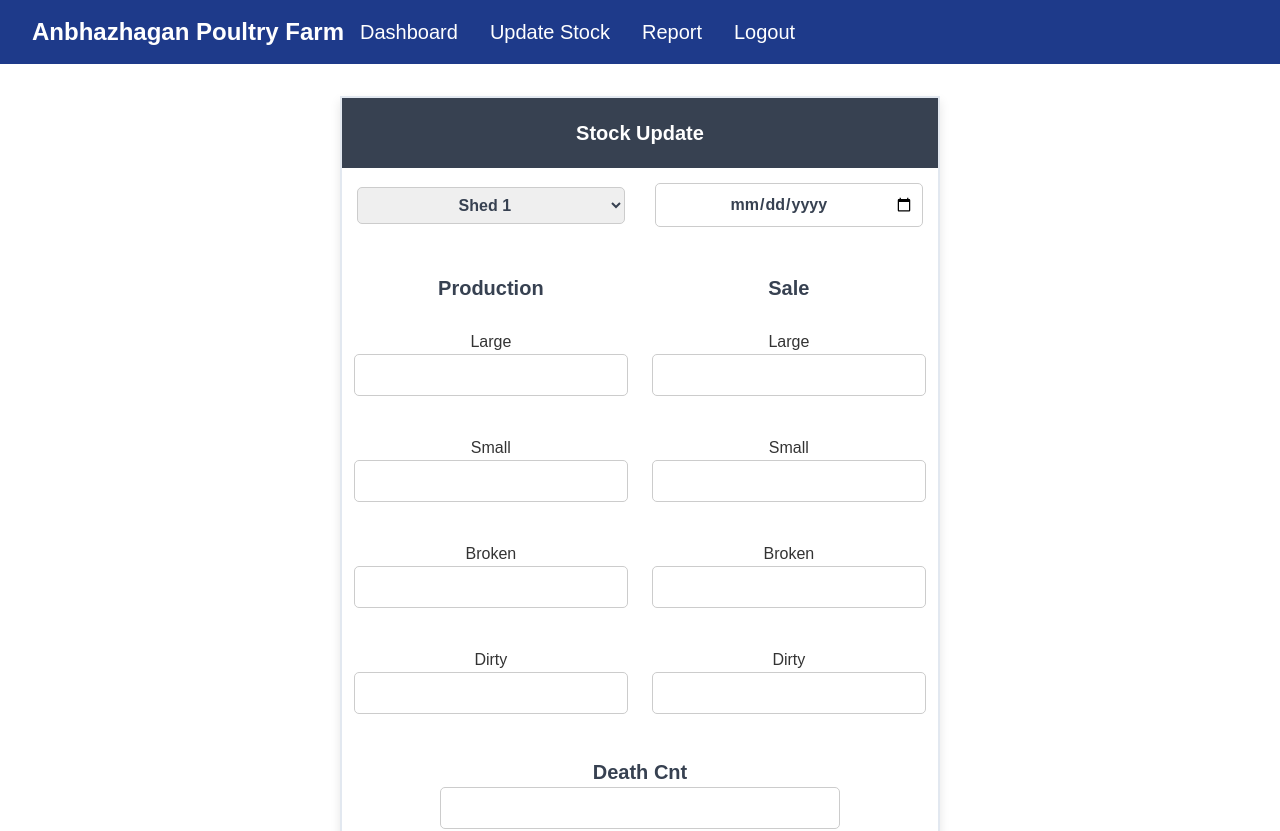
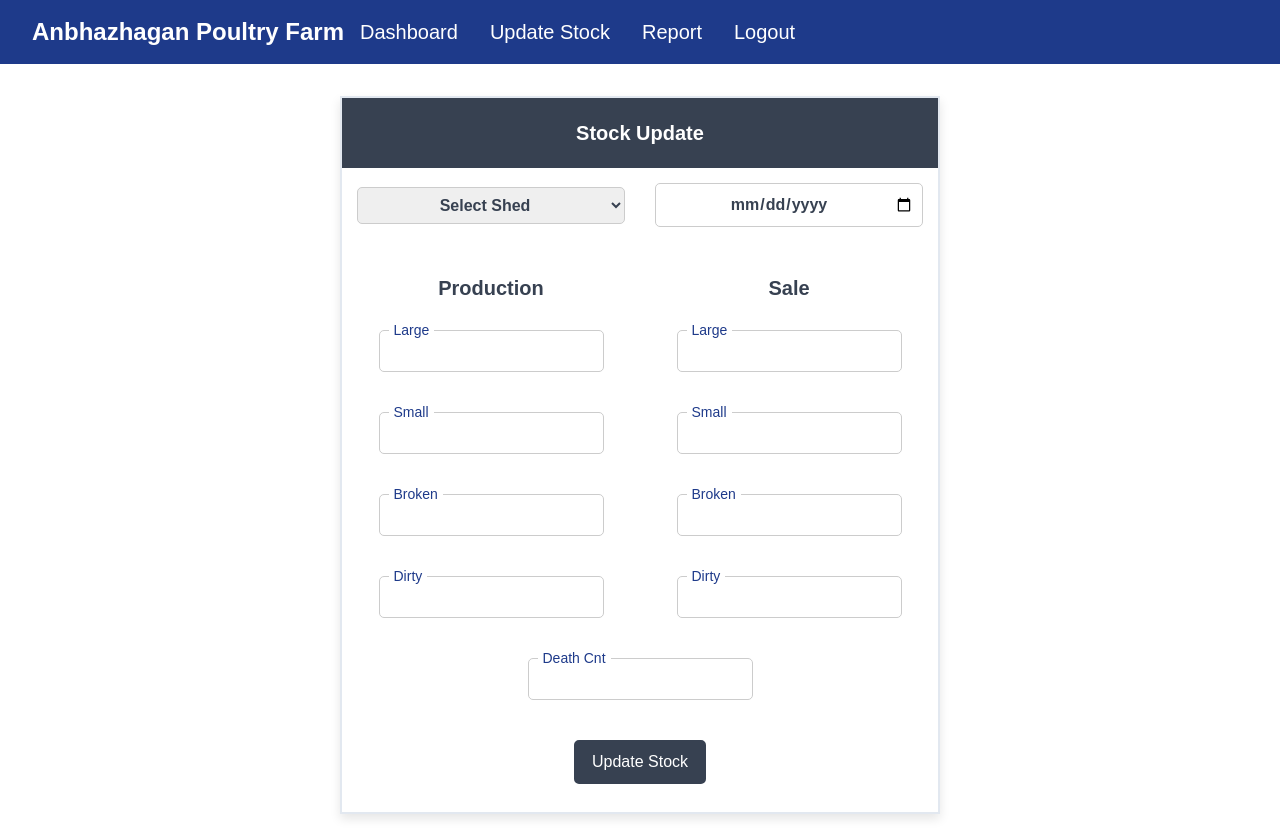
Before and after one commit to GokulKumar2003/Poultry-Farm-Front-End, a React (Vite) app: page /stock-update in a window 1280 px wide. Shown: the top 831 px of the page. Built offline with nearby package versions, Linux system fonts and the light colour scheme.

Commit message:
added authentication

```diff
--- a/package.json
+++ b/package.json
@@ -10,6 +10,7 @@
     "preview": "vite preview"
   },
   "dependencies": {
+    "axios": "^1.7.9",
     "react": "^18.3.1",
     "react-dom": "^18.3.1",
     "react-router-dom": "^7.0.2",
--- a/src/components/Dashboard.jsx
+++ b/src/components/Dashboard.jsx
@@ -8,11 +8,19 @@ export default function Dashboard() {
   const [shedData, setShedData] = useState([]);
   const [loading, setLoading] = useState(true);
   const [loadingErr, setLoadingErr] = useState(false);
-
-  useEffect(() => {
+  const token = localStorage.getItem('token');
   const fetchShedData = async () => {
+    console.log(token);
     try {
-        const response = await fetch('http://localhost:8080/api/1.0/stocks');
+      const response = await fetch('http://localhost:8080/api/1.0/stocks', {
+        method: 'GET',
+        headers: {
+            'Content-Type': 'application/json',
+            'Authorization': `Bearer ${token}`
+        },
+        redirect: "follow"
+    });
+    console.log("Token being sent:", token);
       if (!response.ok) {
         throw new Error('Failed to fetch data');
       }
@@ -26,6 +34,7 @@ export default function Dashboard() {
     }
   };
 
+  useEffect(() => {
     fetchShedData();
   }, []);
 
@@ -49,6 +58,8 @@ export default function Dashboard() {
             <td>Error in Loading Stock..</td>
           </tr>
           </table>
+          <Reset />
+          <ToastContainer />
       </>
     )
   }
@@ -122,6 +133,7 @@ function Reset(){
   const [shedId, setShedId] = useState(0);
   const [confirmMsg, setConfirmMsg] = useState("");
   const [batchStartDate, setBatchStartDate] = useState("");
+  const token = localStorage.getItem("token");
 
   async function handleReset(){
 
@@ -164,6 +176,7 @@ function Reset(){
         method: 'POST',
         headers: {
           'Content-Type': 'application/json',
+          'Authorization': `Bearer ${token}`
         },
         body: JSON.stringify({shedId, birdsCnt, batchStartDate}),
         });
@@ -192,9 +205,8 @@ function Reset(){
         </tr> */}
         <tr>
           <td className="cellStyle">
-              <b><p>Select Shed ID</p></b>
               <select  name="shedId" value={shedId} onChange={(e)=>{setShedId(e.target.value)}}>
-                <option value="0">Shed</option>
+                <option value="0">Select Shed</option>
                 <option value="1">Shed 1</option>
                 <option value="2">Shed 2</option>
                 <option value="3">Shed 3</option>
@@ -203,20 +215,28 @@ function Reset(){
               </select>
           </td>
           <td className="cellStyle">
-            <b><p>No of Birds</p></b>
+            <div class="input-container">
+              <label for="birds">Birds Cnt</label>
               <input type = "text" name="birds" value={birdsCnt} onChange={(e)=>{setBirdsCnt(e.target.value)}} />
+            </div>
+
           </td>
           <td className="cellStyle">
-            <b><p>Batch Start Date</p></b>
+            <div class="input-container">
+              <label for="batch-start-date">Batch Start Date</label>
               <input type = "date" name="batch-start-date" value={batchStartDate} onChange={(e)=>{setBatchStartDate(e.target.value)}} />
+            </div>
           </td>
         </tr>
         <tr>
           <td className="cellStyle">
-            <span>Type this: <b>shed{shedId}-{birdsCnt}</b></span>
+            <span><b>shed{shedId}-{birdsCnt}</b></span>
           </td>
           <td className="cellStyle">
-            <input autocomplete="off" type = "text" name="birds" value={confirmMsg} onChange={(e)=>{setConfirmMsg(e.target.value)}} placeholder="type here.." />
+            <div class="input-container">
+              <label for="confirmMsg">Confirmation Msg</label>
+              <input autocomplete="off" type = "text" name="confirmMsg" value={confirmMsg} onChange={(e)=>{setConfirmMsg(e.target.value)}} />
+            </div>
           </td>
           <td className="cellStyle" colSpan={3}>
             <button type="button" onClick={handleReset} >Reset Stock</button>
--- a/src/components/DownloadReport.jsx
+++ b/src/components/DownloadReport.jsx
@@ -12,6 +12,7 @@ export default function DownloadReport(){
   const [downloadLink, setDownloadLink] = useState('');
   const [report, setReport] = useState({})
   const [isReportReady, setIsReportReady] = useState(false);
+  const token = localStorage.getItem("token");
 
   const showToast = (type) => {
     // Dismiss all previous toasts before showing a new one
@@ -102,6 +103,7 @@ export default function DownloadReport(){
                           method: "POST",
                           headers: {
                             "Content-Type": "application/json",
+                            'Authorization': `Bearer ${token}`
                           },
                           body: JSON.stringify(reqMsg),
                         });
@@ -193,6 +195,9 @@ export default function DownloadReport(){
 };
 
 function ReportTable({report}){
+  function handleDownload(){
+
+  }
   return(
     <>
       <table className='dashboard'>
@@ -233,7 +238,6 @@ function ReportTable({report}){
 }
 
 function ReportTableEntry({reportEntry, i}){
-  console.log(i)
   return(
     <>
     <tr className={(i%2 === 0) ? "even-row" : "odd-row"}>
--- a/src/components/Logout.jsx
+++ b/src/components/Logout.jsx
@@ -5,7 +5,9 @@ export default function Logout(){
   const navigate = useNavigate();
 
   useEffect(() => {
+    localStorage.removeItem("token");
     // Redirect to login page
+
     navigate("/");
   }, [navigate]);
 
--- a/src/components/StockUpdate.jsx
+++ b/src/components/StockUpdate.jsx
@@ -4,7 +4,8 @@ import { ToastContainer, toast } from "react-toastify";
 import "react-toastify/dist/ReactToastify.css";
 
 export default function StockUpdate(){
-    const [stockUpdateData, setStockUpdateData] = useState({shedId: 1,
+
+    const [stockUpdateData, setStockUpdateData] = useState({shedId: 0,
                                                             date: '',
                                                             largeProduction: '',
                                                             smallProduction: '',
@@ -28,6 +29,15 @@ export default function StockUpdate(){
 
     async function handleSubmit(){
       console.log(stockUpdateData);
+
+      if(stockUpdateData.shedId == 0){
+        toast.error("Select a shed..", {
+          position: "top-right",
+          autoClose: 2000,
+          theme: "dark",
+        });
+        return;
+      }
 
       if(stockUpdateData.date === ''){
         toast.error("Enter a valid date..", {
@@ -58,11 +68,12 @@ export default function StockUpdate(){
         theme: "dark",
       });
       try {
-
+        const token = localStorage.getItem("token");
         await fetch('http://localhost:8080/api/1.0/stocks', {
           method: 'POST',
           headers: {
             'Content-Type': 'application/json',
+            'Authorization': `Bearer ${token}`
           },
           body: JSON.stringify(stockUpdateData),
           });
@@ -98,6 +109,7 @@ export default function StockUpdate(){
           <tr>
             <td className="subHeaderStyle">
               <select  name="shedId" value={stockUpdateData.shedId} onChange={handleChange}>
+                <option value="0">Select Shed</option>
                 <option value="1">Shed 1</option>
                 <option value="2">Shed 2</option>
                 <option value="3">Shed 3</option>
@@ -106,7 +118,9 @@ export default function StockUpdate(){
               </select>
             </td>
             <td className="subHeaderStyle">
-              <input type = "date" className="dateInput" name="date" value={stockUpdateData.date} onChange={handleChange} />
+
+              <input type = "date" id = "date" className="dateInput" name="date" value={stockUpdateData.date} onChange={handleChange} />
+
             </td>
           </tr>
           <tr>
@@ -114,49 +128,84 @@ export default function StockUpdate(){
             <td className="subHeaderStyle">Sale</td>
           </tr>
           <tr>
-            <td className="cellStyle"><span>Large</span>
+            <td className="cellStyle">
+              <div class="input-container">
+                <label for="largeProduction">Large</label>
                 <input className = {stockUpdateData.largeProduction === "" | isNaN(stockUpdateData.largeProduction) ? "error_input" : "" }
                   type= " text" name="largeProduction" value={stockUpdateData.largeProduction} onChange={handleChange} />
+              </div>
+
             </td>
-            <td className="cellStyle"><span>Large</span>
+            <td className="cellStyle">
+              <div class="input-container">
+                <label for="largeSale">Large</label>
                 <input className = {stockUpdateData.largeSale === "" | isNaN(stockUpdateData.largeSale) ? "error_input" : "" }
                   type= " text" name="largeSale" value={stockUpdateData.largeSale} onChange={handleChange} />
+              </div>
+
             </td>
           </tr>
           <tr>
-            <td className="cellStyle"><span>Small</span>
+            <td className="cellStyle">
+              <div class="input-container">
+                <label for="smallProduction">Small</label>
                 <input className = {stockUpdateData.smallProduction === "" | isNaN(stockUpdateData.smallProduction) ? "error_input" : "" }
                 type= " text" name="smallProduction" value={stockUpdateData.smallProduction} onChange={handleChange} />
+              </div>
+
             </td>
-            <td className="cellStyle"><span>Small</span>
+            <td className="cellStyle">
+              <div class="input-container">
+                <label for="smallSale">Small</label>
                 <input className = {stockUpdateData.smallSale === "" | isNaN(stockUpdateData.smallSale) ? "error_input" : "" }
                   type= " text" name="smallSale" value={stockUpdateData.smallSale} onChange={handleChange} />
+              </div>
             </td>
           </tr>
           <tr>
-            <td className="cellStyle"><span>Broken</span>
+            <td className="cellStyle">
+              <div class="input-container">
+                <label for="brokenProduction">Broken</label>
                 <input className = {stockUpdateData.brokenProduction === "" | isNaN(stockUpdateData.brokenProduction) ? "error_input" : "" }
               type= " text" name="brokenProduction" value={stockUpdateData.brokenProduction} onChange={handleChange} />
+              </div>
+
             </td>
-            <td className="cellStyle"><span>Broken</span>
+            <td className="cellStyle">
+              <div class="input-container">
+                <label for="brokenSale">Broken</label>
                 <input className = {stockUpdateData.brokenSale === "" | isNaN(stockUpdateData.brokenSale) ? "error_input" : "" }
               type= " text" name="brokenSale" value={stockUpdateData.brokenSale} onChange={handleChange} />
+              </div>
+
             </td>
           </tr>
           <tr>
-            <td className="cellStyle"><span>Dirty</span>
+            <td className="cellStyle">
+              <div class="input-container">
+                <label for="dirtyProduction">Dirty</label>
                 <input className = {stockUpdateData.dirtyProduction === "" | isNaN(stockUpdateData.dirtyProduction) ? "error_input" : "" }
               type= " text" name="dirtyProduction" value={stockUpdateData.dirtyProduction} onChange={handleChange} />
+              </div>
+
             </td>
-            <td className="cellStyle"><span>Dirty</span>
+            <td className="cellStyle">
+              <div class="input-container">
+                <label for="dirtySale">Dirty</label>
                 <input className = {stockUpdateData.dirtySale === "" | isNaN(stockUpdateData.dirtySale) ? "error_input" : "" }
               type= " text" name="dirtySale" value={stockUpdateData.dirtySale} onChange={handleChange} />
+              </div>
+
             </td>
           </tr>
           <tr>
-            <td className="subHeaderStyle" colSpan={2}><p>Death Cnt</p>
+            <td className="cellStyle" colSpan={2}>
+              <div class="input-container">
+                <label for="deathCnt">Death Cnt</label>
                 <input className = {stockUpdateData.deathCnt === "" | isNaN(stockUpdateData.deathCnt) ? "error_input" : "" }
               type= " text" name="deathCnt" value={stockUpdateData.deathCnt} onChange={handleChange} />
+
+              </div>
             </td>
           </tr>
           <tr>
--- a/src/styles/style.css
+++ b/src/styles/style.css
@@ -8,6 +8,11 @@ body {
   line-height: 1.5; /* Better readability */
 }
 
+.input-container {
+  position: relative;
+  display: inline-block;
+}
+
 input, select, button, option {
   font-family: inherit;
   font-size: 1rem;
@@ -15,6 +20,16 @@ input, select, button, option {
   border: 1px solid #ccc;
   border-radius: 5px;
   margin-bottom: 1em;
+}
+
+label {
+  position: absolute;
+  top: -10px;  /* Moves label up */
+  left: 10px;  /* Moves label slightly inside */
+  background: white;
+  padding: 0 5px;
+  font-size: 14px;
+  color: #1E3A8A;
 }
 
 input,
@@ -57,6 +72,17 @@ button:hover {
   border-collapse: collapse;
   width: 100%;
   max-width: 600px; /* Adjust table size */
+  margin: 2em auto;
+  box-shadow: 0 5px 10px rgba(0, 0, 0, 0.1);
+  overflow: hidden;
+  color: #374151;
+  border: 2px solid #e2e8f0;
+}
+
+.loginFormStyle {
+  border-collapse: collapse;
+  width: 100%;
+  max-width: 500px; /* Adjust table size */
   margin: 2em auto;
   box-shadow: 0 5px 10px rgba(0, 0, 0, 0.1);
   overflow: hidden;
```
Also changed, not shown: src/components/Login.jsx (+33 -49 lines), 1 other file (tests, documents, lock files or other folders). Lines whose indentation alone changed are shown as unchanged.
